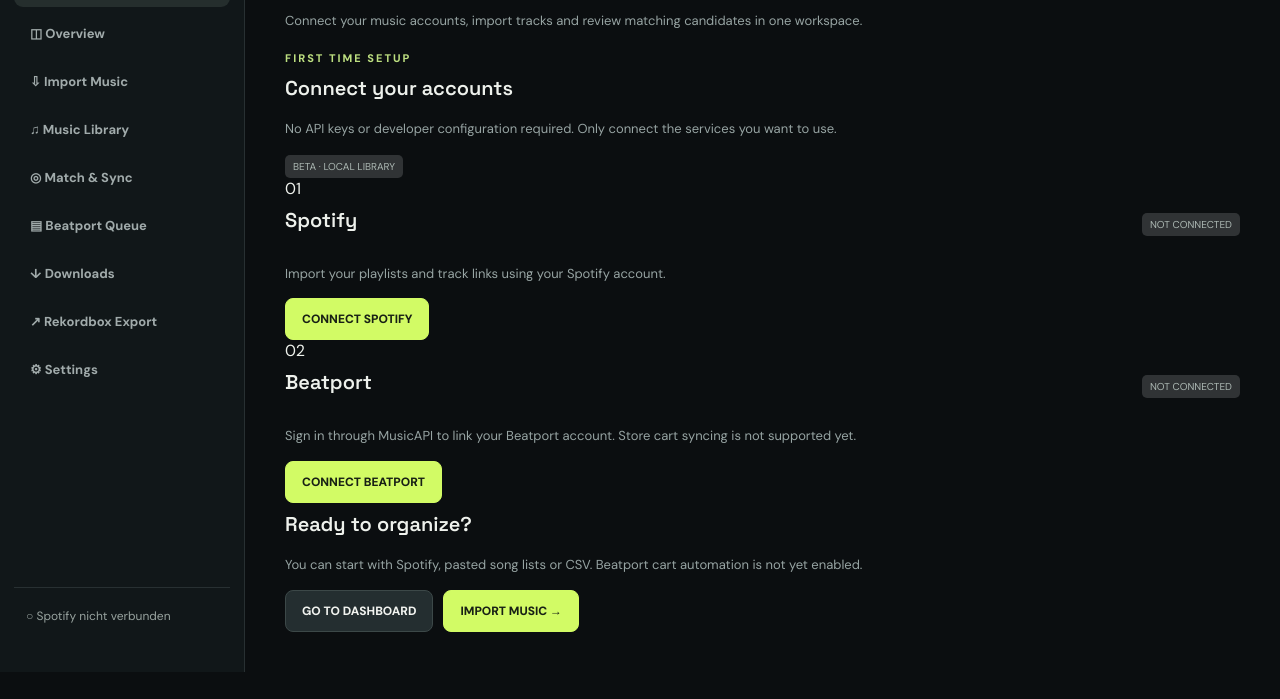
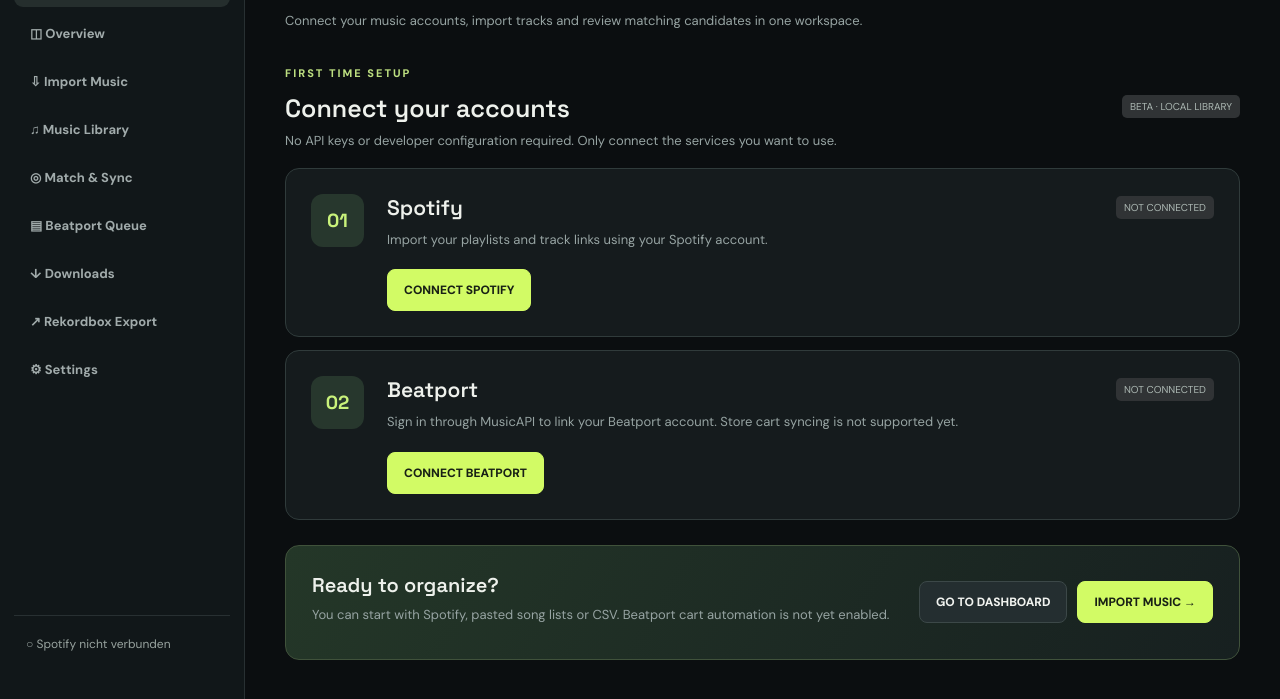
Before and after one commit to lurole/crateflow-dj-manager, a website: page index.html in a window 1280 px wide. Shown: the part 189-888 px from the top of the page. Before the commit the page ends 861 px from the top, so only its background shows below. Drawn offline with Linux system fonts and the light colour scheme.

Commit message:
Style account onboarding and collapsible developer configuration

```diff
--- a/styles.css
+++ b/styles.css
@@ -11,3 +11,21 @@
 textarea.field{display:block;resize:vertical;min-height:110px}
 @media(max-width:1100px){.match-fields{grid-template-columns:1fr 1fr}}
 @media(max-width:650px){.match-fields{grid-template-columns:1fr}}
+
+/* v0.3 onboarding and advanced configuration */
+.onboard-top{display:flex;justify-content:space-between;align-items:center;gap:16px;margin:28px 0 15px}
+.onboard-top h2{font-size:25px;margin:10px 0 0}
+.onboard-top p{max-width:630px;margin:6px 0 0}
+.onboard-card{display:flex;align-items:flex-start;gap:23px;background:#151b1d;border:1px solid #303b3b;padding:25px;margin:13px 0;border-radius:14px}
+.onboard-icon{min-width:53px;height:53px;display:flex;align-items:center;justify-content:center;border-radius:12px;background:#27372d;color:#c9f27b;font:700 19px 'Space Grotesk'}
+.onboard-copy{flex:1;min-width:0}
+.onboard-copy h2{margin:0;font-size:21px}
+.onboard-copy p{margin:8px 0 18px}
+.onboard-next{margin-top:25px;padding:26px;background:linear-gradient(120deg,#243728,#172020);border:1px solid #40523b;border-radius:14px;display:flex;align-items:center;justify-content:space-between;gap:20px}
+.onboard-next h2{margin:0}
+.onboard-next p{margin:6px 0}
+.advanced{border-top:1px solid #303839;margin-top:22px;padding-top:20px}
+.advanced summary{font-weight:700;color:#bac7bf;cursor:pointer;font-size:13px}
+.advanced-inside{padding-top:24px}
+.advanced-inside h2{margin-top:24px}
+@media(max-width:740px){.onboard-top,.onboard-next{align-items:flex-start;flex-direction:column}.onboard-card{padding:18px;gap:14px}.onboard-icon{min-width:40px;height:40px;font-size:15px}.onboard-copy h2{font-size:18px}.onboard-copy .row{align-items:flex-start}}
```
